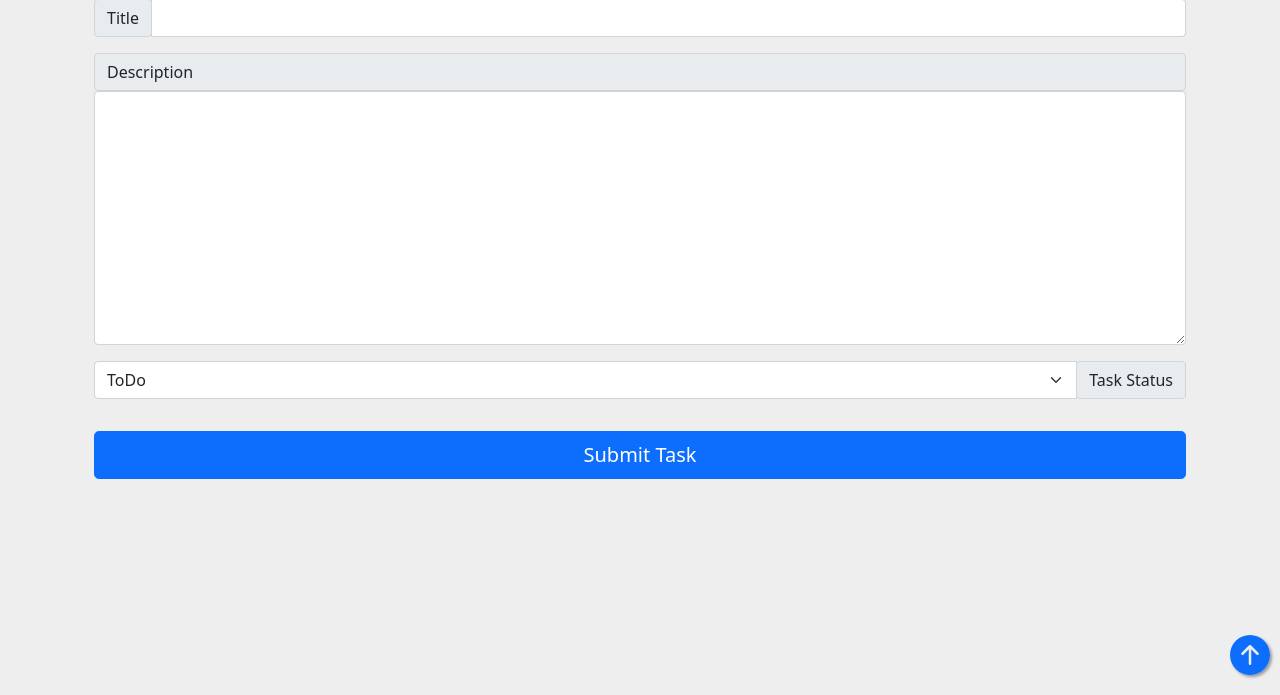
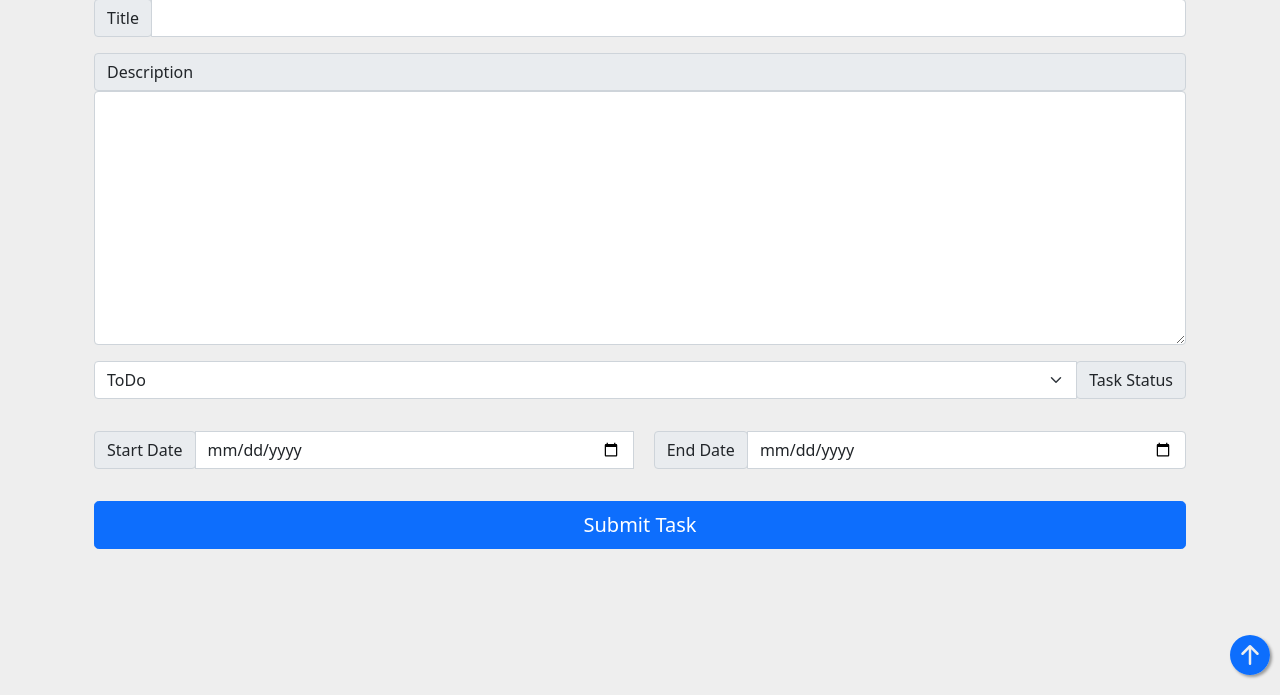
Before and after one commit to sreehari229/Board-em, a Django app: page /account/create_task/0593f75f-0b0d-4dbe-9c0b-2c442ddd73a8/ in a window 1280 px wide. Shown: the part 105-800 px from the top of the page. Run offline with Django 4.2, Linux system fonts and the light colour scheme; a user stored in the database is signed in; some libraries are stand-ins or nearby versions.

Commit message:
Task start and enddate added

```diff
--- a/TaskMan/Intendance/models.py
+++ b/TaskMan/Intendance/models.py
@@ -60,6 +60,8 @@ class Task(models.Model):
     description = models.TextField(null=True, blank=True)
     task_status = models.CharField(max_length=100, choices=status_choice, default='todo')
     created_by = models.ForeignKey(User, on_delete=models.DO_NOTHING, null=True, blank=True)
+    start_date = models.DateField()
+    end_date = models.DateField()
     created_date = models.DateField(auto_now_add=True)
     modified_date = models.DateField(auto_now=True)
 
--- a/TaskMan/Intendance/views.py
+++ b/TaskMan/Intendance/views.py
@@ -116,6 +116,8 @@ def create_task_page(request, project_id):
         title = request.POST.get('title')
         description = request.POST.get('description')
         task_status = request.POST.get('task_status')
+        start_date = request.POST.get('start_date')
+        end_date = request.POST.get('end_date')
         print(f"Title ---> {title}")
         print(f"Description ---> {description}")
         print(f"Task Status ---> {task_status}")
@@ -126,6 +128,8 @@ def create_task_page(request, project_id):
             description=description,
             task_status=task_status,
             created_by=request.user,
+            start_date=start_date,
+            end_date=end_date
         )
         send_notification_db(
             request.user,
@@ -149,7 +153,9 @@ def update_task_page(request, task_id):
         title = request.POST.get('title')
         description = request.POST.get('description')
         task_status = request.POST.get('task_status')
-        Task.objects.filter(task_id=task_id).update(title=title, description=description, task_status=task_status)
+        start_date = request.POST.get('start_date')
+        end_date = request.POST.get('end_date')
+        Task.objects.filter(task_id=task_id).update(title=title, description=description, task_status=task_status, start_date=start_date, end_date=end_date)
         send_notification_db(
             request.user,
             "Task Updated under project - " + task.project.name,
--- a/TaskMan/templates/Intendance/task_CRUD.html
+++ b/TaskMan/templates/Intendance/task_CRUD.html
@@ -33,6 +33,21 @@
         </div>
     </div>
 
+    <div class="my-3">
+      <div class="input-group">
+        <div class="input-group-prepend ">
+          <div class="input-group-text">Start Date</div>
+      </div>
+      {% render_field form.start_date class="form-control  mb-3" type="date" %}
+      <div class="input-group-prepend" style="margin-left:20px">
+        <div class="input-group-text">End Date</div>
+    </div>
+    {% render_field form.end_date class="form-control  mb-3" type="date" %}
+      </div>
+  </div>
+
+
+
     <div>
     <input type="submit" value="Submit Task" class="btn btn-primary btn-lg btn-block" style="width:-webkit-fill-available" />
     </div>
```
Also changed, not shown: TaskMan/templates/Intendance/project_tasks.html (+61 -4 lines), TaskMan/Intendance/migrations/0014_task_end_date_task_start_date.py (added), TaskMan/db.sqlite3.
